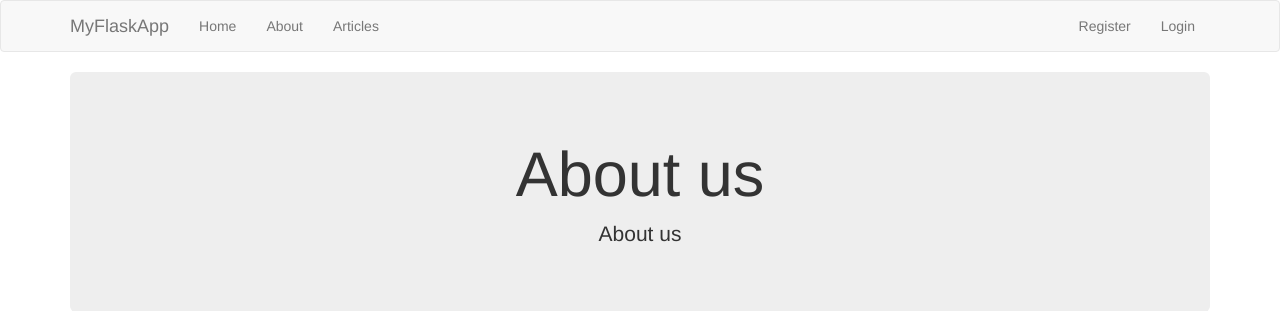
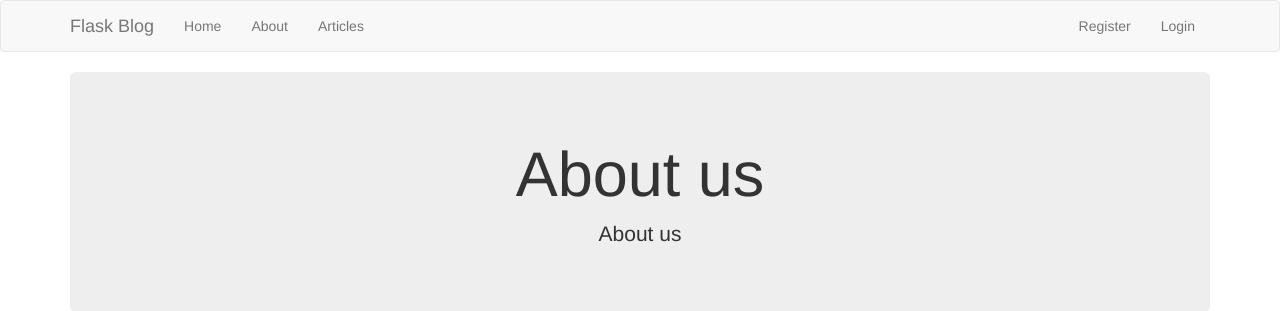
Before and after one commit to hackertron/flask_blog, a Flask app: page /about in a window 1280 px wide. Shown: the top 311 px of the page. Run offline with Flask 2, Linux system fonts and the light colour scheme; some libraries are stand-ins or nearby versions.

Commit message:
final final commit

```diff
--- a/templates/includes/_navbar.html
+++ b/templates/includes/_navbar.html
@@ -7,7 +7,7 @@
             <span class="icon-bar"></span>
             <span class="icon-bar"></span>
           </button>
-          <a class="navbar-brand" href="#">MyFlaskApp</a>
+          <a class="navbar-brand" href="#">Flask Blog</a>
         </div>
         <div id="navbar" class="collapse navbar-collapse">
           <ul class="nav navbar-nav">
```
